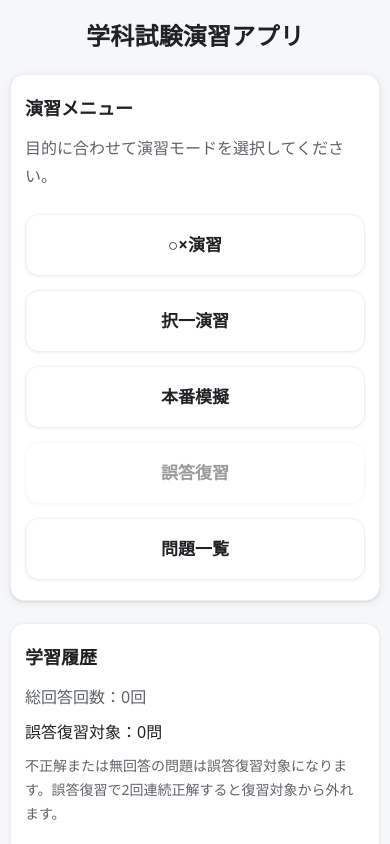
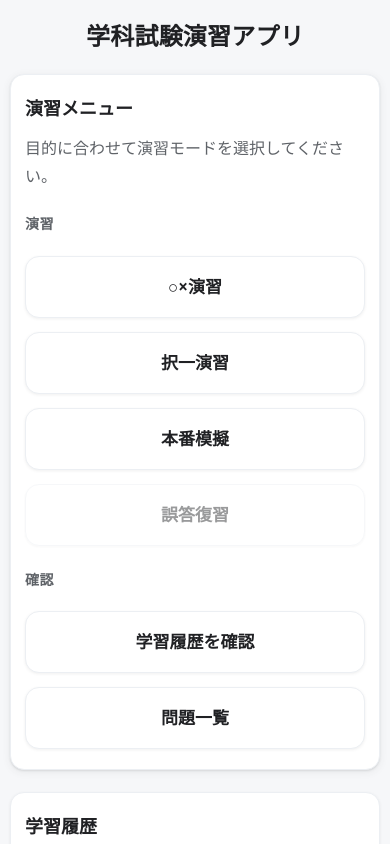
Before and after one commit to komatsu-koriyama/kikai-gakka-exam, a React (Vite) app: page / in a window 390 px wide. Shown: the top 844 px of the page. Built offline with nearby package versions, Linux system fonts and the light colour scheme.

Commit message:
Improve mobile menu and mock exam safeguards

```diff
--- a/src/App.css
+++ b/src/App.css
@@ -173,11 +173,26 @@ p {
   box-shadow: var(--shadow-soft);
 }
 
+.menu-section {
+  margin-top: 24px;
+}
+
+.menu-section-title {
+  margin: 0 0 10px;
+  color: var(--text-sub);
+  font-size: 14px;
+  font-weight: 800;
+  letter-spacing: 0.04em;
+}
+
 .menu-buttons {
   display: grid;
   grid-template-columns: repeat(2, minmax(0, 1fr));
   gap: 14px;
-  margin-top: 24px;
+}
+
+.menu-buttons-secondary {
+  grid-template-columns: repeat(2, minmax(0, 1fr));
 }
 
 .button {
@@ -833,7 +848,9 @@ p {
 
 .question-list-filter-panel {
   display: grid;
-  grid-template-columns: minmax(280px, 2fr) minmax(180px, 1fr) minmax(140px, 0.8fr);
+  grid-template-columns:
+    minmax(280px, 2fr) minmax(180px, 1fr)
+    minmax(140px, 0.8fr);
   gap: 12px;
   align-items: end;
   margin-top: 18px;
@@ -1127,7 +1144,12 @@ p {
     border-radius: 14px;
   }
 
-  .menu-buttons {
+  .menu-section {
+    margin-top: 22px;
+  }
+
+  .menu-buttons,
+  .menu-buttons-secondary {
     grid-template-columns: 1fr;
   }
 
--- a/src/App.jsx
+++ b/src/App.jsx
@@ -750,6 +750,16 @@ function App() {
     }
   };
 
+  const startMockExamWithConfirm = () => {
+    const confirmed = window.confirm(
+      "本番模擬を開始します。70問構成です。よろしいですか？"
+    );
+
+    if (!confirmed) return;
+
+    startMode("mock_exam");
+  };
+
   const startMockExamReview = (reviewTargets) => {
     resetPracticeState();
     resetSetupState();
@@ -775,6 +785,16 @@ function App() {
     setMode("menu");
   };
 
+  const backToMenuFromMockExam = () => {
+    const confirmed = window.confirm(
+      "本番模擬を中断してトップへ戻ります。よろしいですか？"
+    );
+
+    if (!confirmed) return;
+
+    backToMenu();
+  };
+
   const resetLearningHistory = () => {
     const confirmed = window.confirm(
       "学習履歴と誤答復習リストをすべて削除します。よろしいですか？"
@@ -953,6 +973,8 @@ function App() {
             </div>
           )}
 
+          <div className="menu-section">
+            <h3 className="menu-section-title">演習</h3>
             <div className="menu-buttons">
               <button
                 type="button"
@@ -975,7 +997,7 @@ function App() {
               <button
                 type="button"
                 className="button primary"
-              onClick={() => startMode("mock_exam")}
+                onClick={startMockExamWithConfirm}
                 disabled={targetMockQuestionCount === 0}
               >
                 本番模擬
@@ -989,6 +1011,19 @@ function App() {
               >
                 誤答復習
               </button>
+            </div>
+          </div>
+
+          <div className="menu-section">
+            <h3 className="menu-section-title">確認</h3>
+            <div className="menu-buttons menu-buttons-secondary">
+              <button
+                type="button"
+                className="button primary"
+                onClick={openLearningHistory}
+              >
+                学習履歴を確認
+              </button>
 
               <button
                 type="button"
@@ -998,6 +1033,7 @@ function App() {
               >
                 問題一覧
               </button>
+            </div>
           </div>
         </section>
 
@@ -1012,14 +1048,6 @@ function App() {
           <div className="action-row">
             <button
               type="button"
-              className="button primary"
-              onClick={openLearningHistory}
-            >
-              学習履歴を確認
-            </button>
-
-            <button
-              type="button"
               className="button secondary"
               onClick={resetLearningHistory}
               disabled={totalAttempts === 0 && wrongQuestions.length === 0}
@@ -1051,10 +1079,7 @@ function App() {
 
   if (mode === "question_list") {
     return (
-      <QuestionListScreen
-        questions={allQuestions}
-        onBackToMenu={backToMenu}
-      />
+      <QuestionListScreen questions={allQuestions} onBackToMenu={backToMenu} />
     );
   }
 
@@ -1204,7 +1229,7 @@ function App() {
       onSelectTrueFalse={handleMockSelectTrueFalse}
       onSelectChoice={handleMockSelectChoice}
       onUnansweredNext={handleMockUnansweredNext}
-      onBackToMenu={backToMenu}
+      onBackToMenu={backToMenuFromMockExam}
     />
   );
 }
@@ -1494,7 +1519,11 @@ function LearningHistoryScreen({ questions, learningHistory, onBackToMenu }) {
       </section>
 
       <div className="action-row">
-        <button type="button" className="button secondary" onClick={onBackToMenu}>
+        <button
+          type="button"
+          className="button secondary"
+          onClick={onBackToMenu}
+        >
           トップへ戻る
         </button>
       </div>
@@ -1736,7 +1765,11 @@ function QuestionListScreen({ questions, onBackToMenu }) {
       </section>
 
       <div className="action-row">
-        <button type="button" className="button secondary" onClick={onBackToMenu}>
+        <button
+          type="button"
+          className="button secondary"
+          onClick={onBackToMenu}
+        >
           トップへ戻る
         </button>
       </div>
```
Lines whose indentation alone changed are shown as unchanged.
